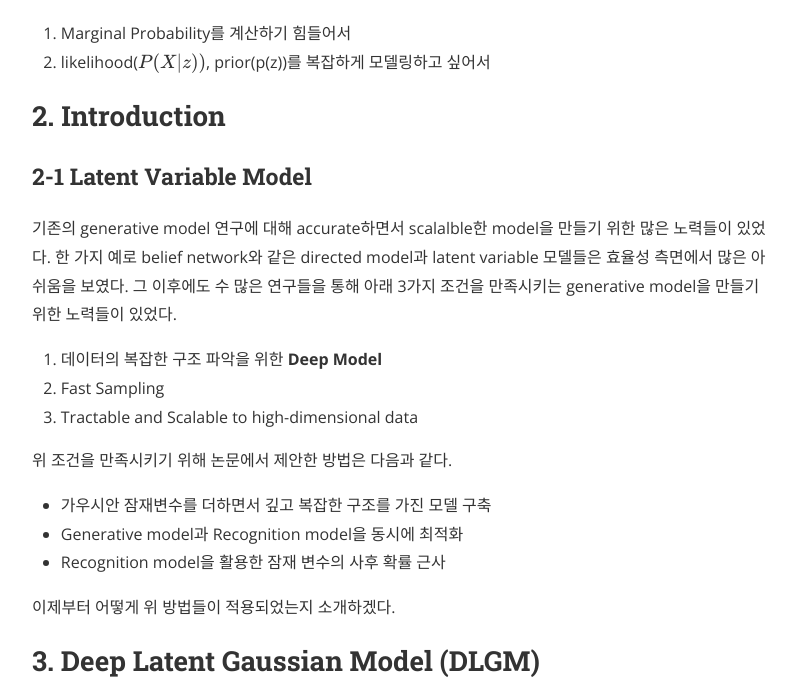
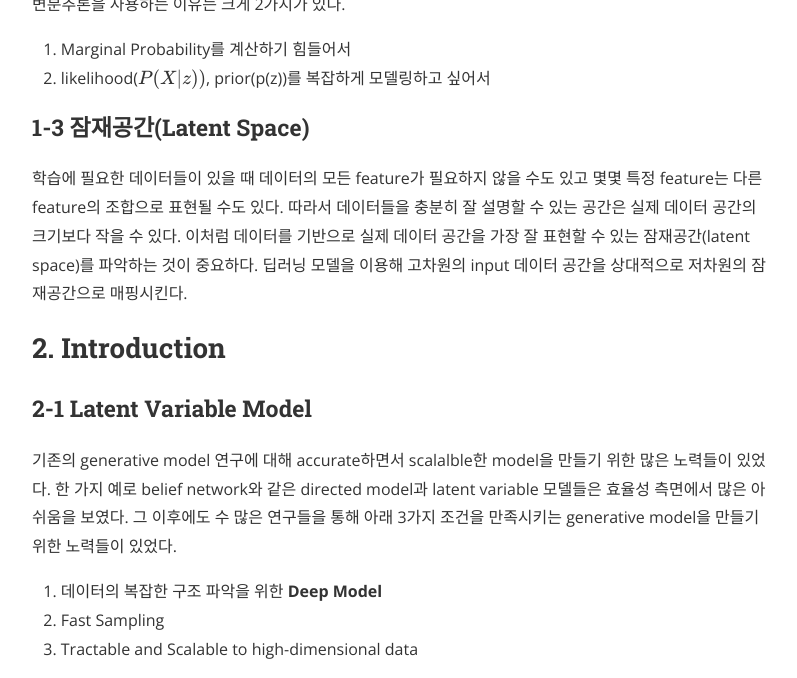
Before and after one commit to deep-generative-models-AIM5036/deep-generative-models-AIM5036.github.io, a Jekyll site: the page built from _posts/2022-11-06-DLGM.md, in a window 1280 px wide and 900 px high, scrolled down 1412 px, cut to the strip 148-826 px from the top of the window. Shown: the whole strip, without its empty margins (240-1037 px from the left). Built offline with Jekyll 4.4.1, drawn with Linux system fonts in a browser that asks for light colours; nearby versions of some CDN libraries; formulas are drawn with MathJax 3.

Commit message:
Update 2022-11-06-DLGM.md
Signed-off-by: juncha1 <117570065+juncha1@users.noreply.github.com>

```diff
--- a/_posts/2022-11-06-DLGM.md
+++ b/_posts/2022-11-06-DLGM.md
@@ -16,7 +16,7 @@ use_math: "true"
 - $p(X \vert z)$ : 우도 (likelihood)
 - $p(z)$ : 사전 확률 (prior)
 - $p(X)$ : 증거 (evidence)
--
+
 ### 1-1 Bayesian Inference
 - 사전 확률 P(z) 과 추가적인 정보를 통해 해당 대상의 사후 확률 P(z|X)을 추론하는 방법
 - 주어진 데이터를 변수화시켜 사후 확률을 계산하는 것이 핵심
@@ -38,6 +38,8 @@ $$
 1. Marginal Probability를 계산하기 힘들어서
 2. likelihood($P(X \vert z))$, prior(p(z))를 복잡하게 모델링하고 싶어서
 
+### 1-3 잠재공간(Latent Space)
+학습에 필요한 데이터들이 있을 때 데이터의 모든 feature가 필요하지 않을 수도 있고 몇몇 특정 feature는 다른 feature의 조합으로 표현될 수도 있다. 따라서 데이터들을 충분히 잘 설명할 수 있는 공간은 실제 데이터 공간의 크기보다 작을 수 있다. 이처럼 데이터를 기반으로 실제 데이터 공간을 가장 잘 표현할 수 있는 잠재공간(latent space)를 파악하는 것이 중요하다. 딥러닝 모델을 이용해 고차원의 input 데이터 공간을 상대적으로 저차원의 잠재공간으로 매핑시킨다.
 
 ## 2. Introduction
 ### 2-1 Latent Variable Model
```
